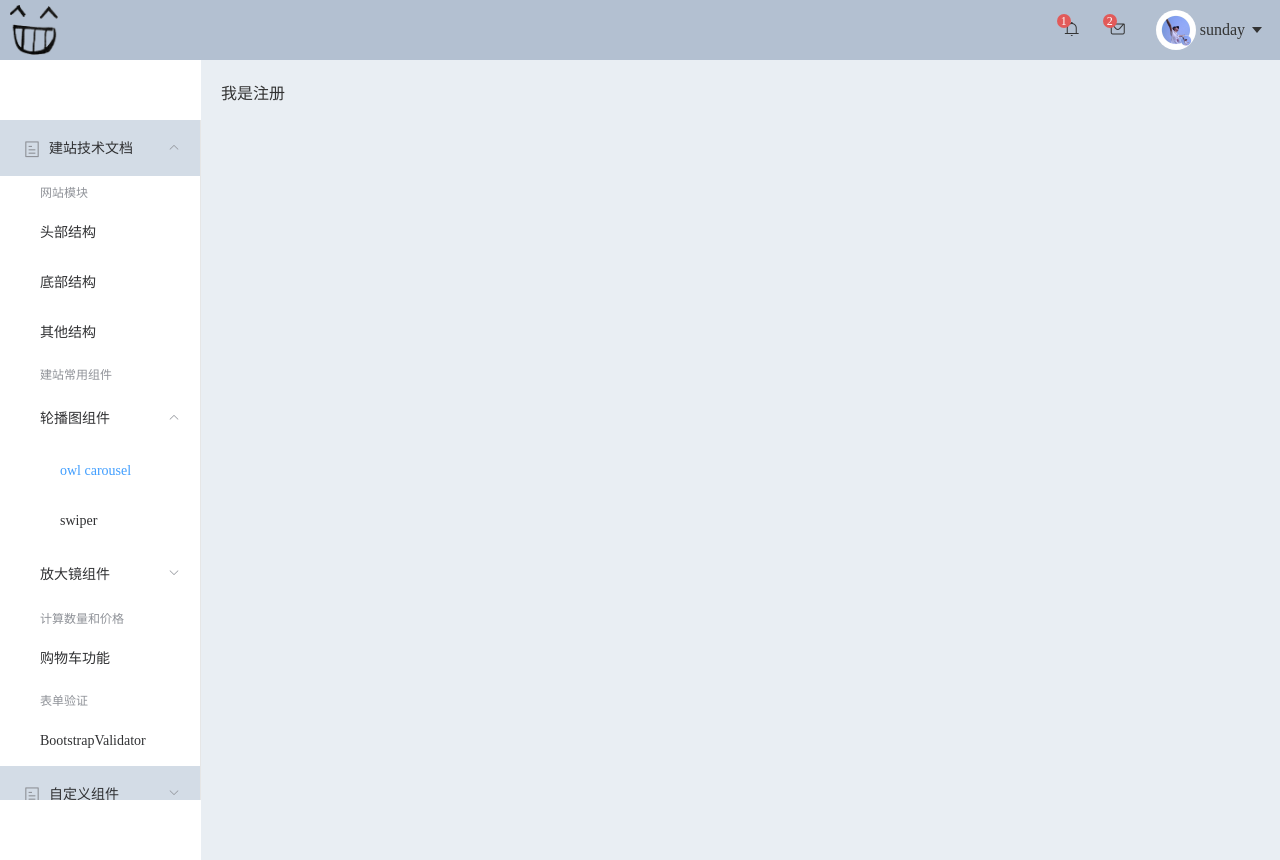
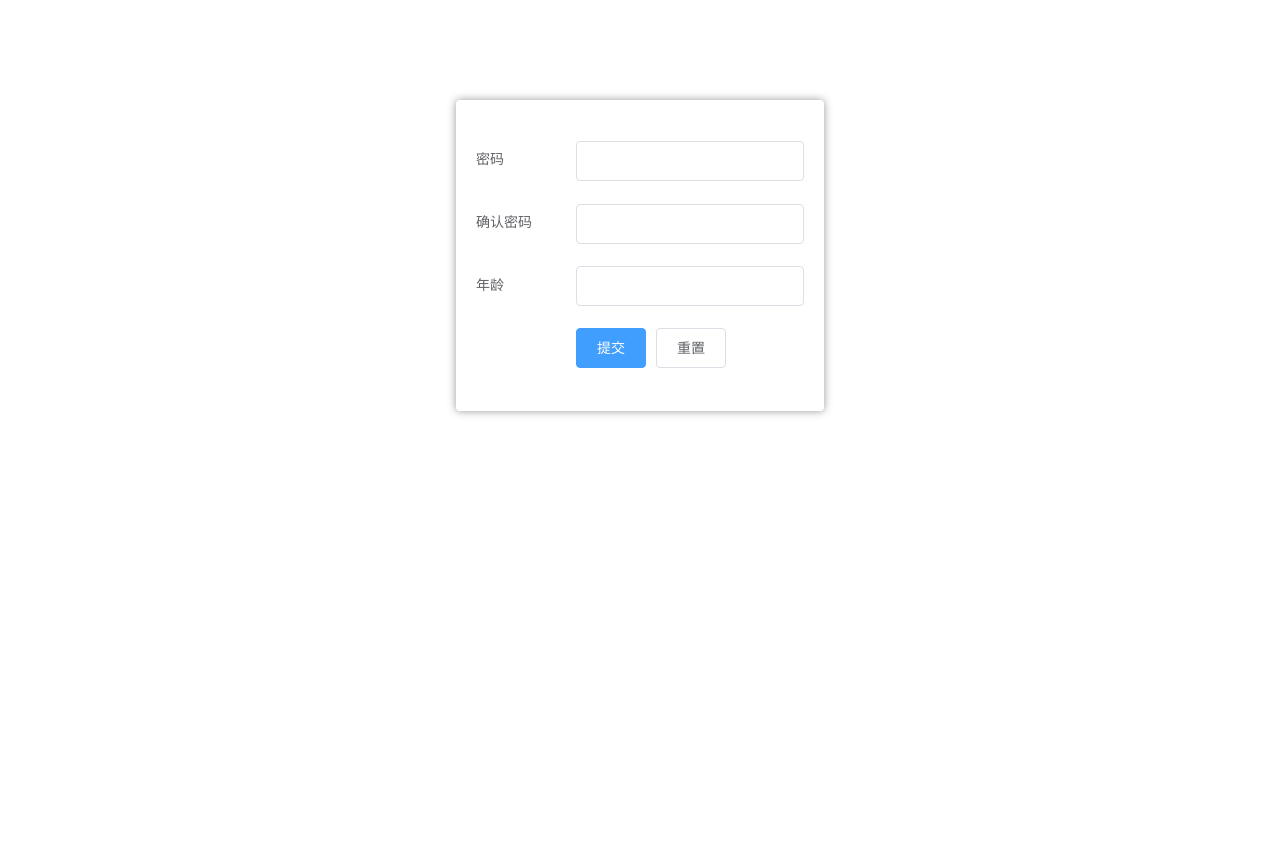
Before and after one commit to shuaijiabin/vue-admin, a Vue app: page /#/regist in a window 1280 px wide. After the commit the page ends 800 px from the top, so only its background shows below. Built offline with nearby package versions, Linux system fonts and the light colour scheme.

Commit message:
更新登录

```diff
--- a/src/components/Login.vue
+++ b/src/components/Login.vue
@@ -1,15 +1,22 @@
 <template>
-  <div class="login">
-  	<el-form :model="ruleForm2" status-icon :rules="rules2" ref="ruleForm2" label-width="100px" class="demo-ruleForm">
+  <div id="login">
+  	<el-form :model="ruleForm2" status-icon :rules="rules2" ref="ruleForm2" label-position="left" label-width="100px" class="demo-ruleForm">
+      <el-form-item label="用户名" prop="user">
+        <el-input type="name" v-model="ruleForm2.user" autocomplete="off"></el-input>
+      </el-form-item>
   	  <el-form-item label="密码" prop="pass">
   	    <el-input type="password" v-model="ruleForm2.pass" autocomplete="off"></el-input>
   	  </el-form-item>
-	  <el-form-item label="确认密码" prop="checkPass">
-	    <el-input type="password" v-model="ruleForm2.checkPass" autocomplete="off"></el-input>
+      <el-row type="flex" class="row-bg">
+        <el-col :span="16">
+          <el-form-item label="验证码" prop="code">
+            <el-input type="code"></el-input>
           </el-form-item>
-	  <el-form-item label="年龄" prop="age">
-	    <el-input v-model.number="ruleForm2.age"></el-input>
-	  </el-form-item>
+        </el-col>
+        <el-col :span="8">
+          <div class="va-code"><img width="100%" src="http://localhost/vue/vue-admin/captcha.php?0.50005451541515" alt="验证码"/></div>
+        </el-col>
+      </el-row>
   	  <el-form-item>
   	    <el-button type="primary" @click="submitForm('ruleForm2')">提交</el-button>
   	    <el-button @click="resetForm('ruleForm2')">重置</el-button>
@@ -22,22 +29,6 @@
 export default {
   name: 'login',
   data() {
-      var checkAge = (rule, value, callback) => {
-        if (!value) {
-          return callback(new Error('年龄不能为空'));
-        }
-        setTimeout(() => {
-          if (!Number.isInteger(value)) {
-            callback(new Error('请输入数字值'));
-          } else {
-            if (value < 18) {
-              callback(new Error('必须年满18岁'));
-            } else {
-              callback();
-            }
-          }
-        }, 1000);
-      };
       var validatePass = (rule, value, callback) => {
         if (value === '') {
           callback(new Error('请输入密码'));
@@ -48,30 +39,14 @@ export default {
           callback();
         }
       };
-      var validatePass2 = (rule, value, callback) => {
-        if (value === '') {
-          callback(new Error('请再次输入密码'));
-        } else if (value !== this.ruleForm2.pass) {
-          callback(new Error('两次输入密码不一致!'));
-        } else {
-          callback();
-        }
-      };
       return {
         ruleForm2: {
-          pass: '',
-          checkPass: '',
-          age: ''
+          user: '',
+          pass: ''
         },
         rules2: {
           pass: [
             { validator: validatePass, trigger: 'blur' }
-          ],
-          checkPass: [
-            { validator: validatePass2, trigger: 'blur' }
-          ],
-          age: [
-            { validator: checkAge, trigger: 'blur' }
           ]
         }
       };
@@ -95,8 +70,21 @@ export default {
 </script>
 
 <!-- Add "scoped" attribute to limit CSS to this component only -->
-<style>
-.grid-content {
-  min-height: 36px;
+<style scoped>
+#login {
+  width:328px;
+  padding:40px 20px 20px;
+  position:absolute;
+  top:100px;
+  left:0;
+  right:0;
+  margin:auto;
+  border-radius:4px;
+  -moz-box-shadow:0px 0px 8px #969696; -webkit-box-shadow:0px 0px 8px #969696; box-shadow:0px 0px 8px #969696;
+}
+.va-code{
+  width:100%;
+  border-radius:4px;
+  overflow:hidden;
 }
 </style>
--- a/src/components/Regist.vue
+++ b/src/components/Regist.vue
@@ -1,18 +1,110 @@
 <template>
-  <div class="login">我是注册</div>
+  <div id="login">
+  	<el-form :model="ruleForm2" status-icon :rules="rules2" ref="ruleForm2" label-position="left" label-width="100px" class="demo-ruleForm">
+  	  <el-form-item label="密码" prop="pass">
+  	    <el-input type="password" v-model="ruleForm2.pass" autocomplete="off"></el-input>
+  	  </el-form-item>
+  	  <el-form-item label="确认密码" prop="checkPass">
+  	    <el-input type="password" v-model="ruleForm2.checkPass" autocomplete="off"></el-input>
+  	  </el-form-item>
+  	  <el-form-item label="年龄" prop="age">
+  	    <el-input v-model.number="ruleForm2.age"></el-input>
+  	  </el-form-item>
+  	  <el-form-item>
+  	    <el-button type="primary" @click="submitForm('ruleForm2')">提交</el-button>
+  	    <el-button @click="resetForm('ruleForm2')">重置</el-button>
+  	  </el-form-item>
+  	</el-form>
+  </div>
 </template>
 
 <script>
 export default {
-  name: 'regist',
-  data () {
-    return {
-      msg: 'regist'
-    }
+  name: 'login',
+  data() {
+      var checkAge = (rule, value, callback) => {
+        if (!value) {
+          return callback(new Error('年龄不能为空'));
+        }
+        setTimeout(() => {
+          if (!Number.isInteger(value)) {
+            callback(new Error('请输入数字值'));
+          } else {
+            if (value < 18) {
+              callback(new Error('必须年满18岁'));
+            } else {
+              callback();
+            }
+          }
+        }, 1000);
+      };
+      var validatePass = (rule, value, callback) => {
+        if (value === '') {
+          callback(new Error('请输入密码'));
+        } else {
+          if (this.ruleForm2.checkPass !== '') {
+            this.$refs.ruleForm2.validateField('checkPass');
+          }
+          callback();
+        }
+      };
+      var validatePass2 = (rule, value, callback) => {
+        if (value === '') {
+          callback(new Error('请再次输入密码'));
+        } else if (value !== this.ruleForm2.pass) {
+          callback(new Error('两次输入密码不一致!'));
+        } else {
+          callback();
+        }
+      };
+      return {
+        ruleForm2: {
+          pass: '',
+          checkPass: '',
+          age: ''
+        },
+        rules2: {
+          pass: [
+            { validator: validatePass, trigger: 'blur' }
+          ],
+          checkPass: [
+            { validator: validatePass2, trigger: 'blur' }
+          ],
+          age: [
+            { validator: checkAge, trigger: 'blur' }
+          ]
+        }
+      };
+	},
+	methods: {
+	  submitForm(formName) {
+	    this.$refs[formName].validate((valid) => {
+	      if (valid) {
+	        alert('submit!');
+	      } else {
+	        console.log('error submit!!');
+	        return false;
+	      }
+	    });
+	  },
+	  resetForm(formName) {
+	    this.$refs[formName].resetFields();
+	  }
+	}
   }
-}
 </script>
 
 <!-- Add "scoped" attribute to limit CSS to this component only -->
 <style scoped>
+#login {
+  width:328px;
+  padding:40px 20px 20px;
+  position:absolute;
+  top:100px;
+  left:0;
+  right:0;
+  margin:auto;
+  border-radius:4px;
+  -moz-box-shadow:0px 0px 8px #969696; -webkit-box-shadow:0px 0px 8px #969696; box-shadow:0px 0px 8px #969696;
+}
 </style>
--- a/src/router/index.js
+++ b/src/router/index.js
@@ -17,6 +17,8 @@ export default new Router({
           path: 'selfFeatures/StarRating',
           name: 'StarRating',
           component: StarRating
+        }
+      ]
     },
     {
       path: '/login',
@@ -29,6 +31,4 @@ export default new Router({
       component: Regist
     }
   ]
-    }
-  ]
 })
```
Also changed, not shown: 1 other file (tests, documents, lock files or other folders). Lines whose indentation alone changed are shown as unchanged.
